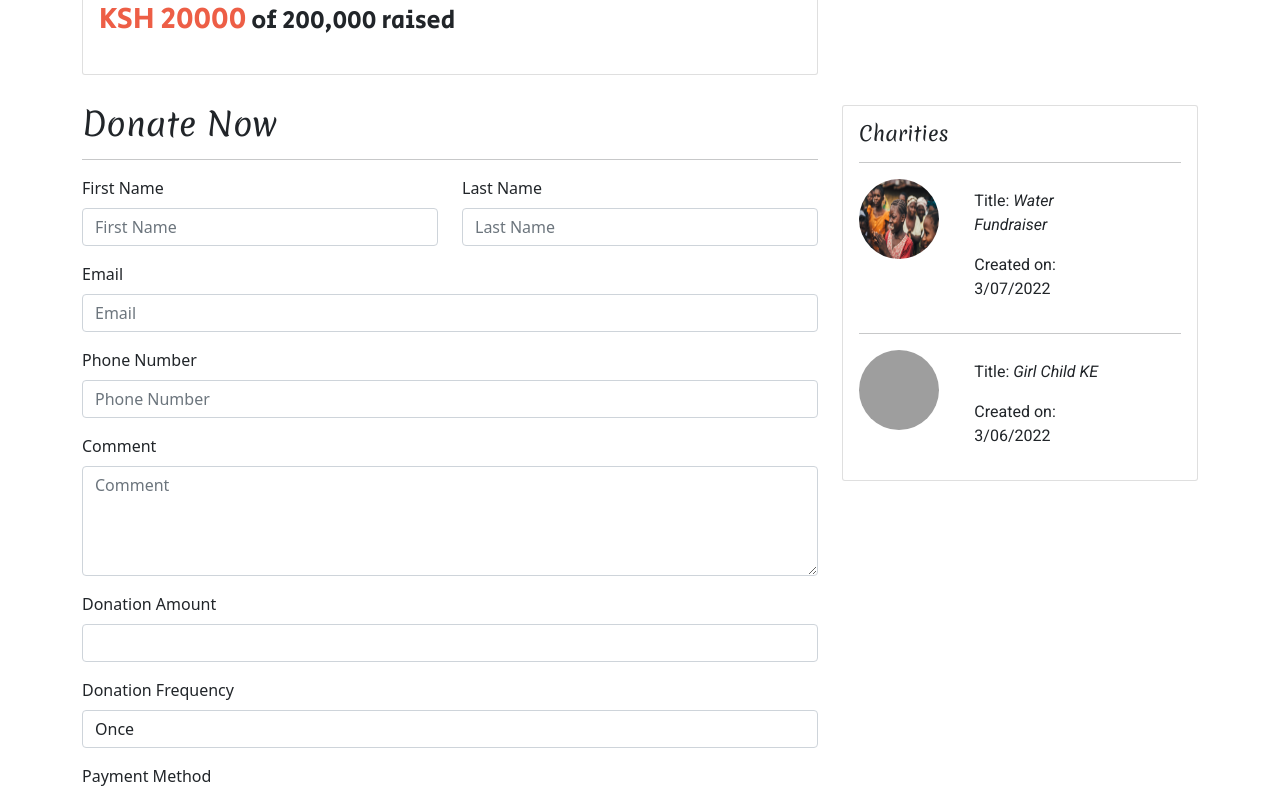
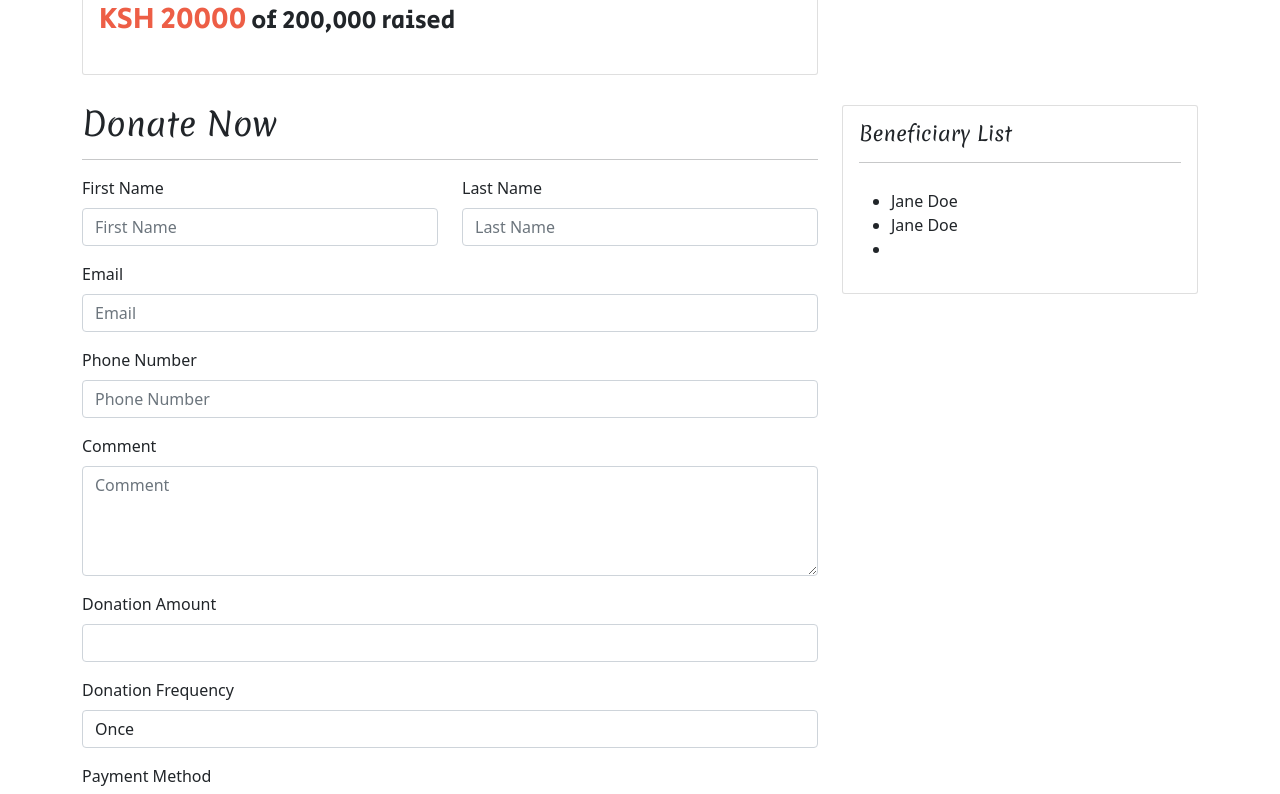
Before and after one commit to Rachelnk/Fund-Flow, an Angular app: page /donate in a window 1280 px wide. Shown: the part 880-1674 px from the top of the page. Built offline with nearby package versions, Linux system fonts and the light colour scheme; grey boxes are pictures that could not be loaded.

Commit message:
Add beneficiar list in donate page.

```diff
--- a/src/app/app.component.html
+++ b/src/app/app.component.html
@@ -2,4 +2,4 @@
 <!-- <app-contact></app-contact>
 
 <app-donate></app-donate> -->
-<!-- <app-charities></app-charities> -->
+<app-charities></app-charities>
--- a/src/app/donate/donate.component.html
+++ b/src/app/donate/donate.component.html
@@ -42,27 +42,17 @@
       <div class="col-md-4">
         <div class="card" style="margin-bottom: 30px; border-radius: 3px;">
           <div class="card-body">
-            <h5 class="card-title">Charities</h5>
+            <h5 class="card-title">Beneficiary List</h5>
             <hr>
             <div class="row">
-              <div class="col-md-4">
-                <img src="/assets/images/contact-banner.jpg" alt="charity image"  class="charity-img" height="80" width="80">
 
-              </div>
               <div class="col-md-6" style="margin-top:10px;">
-                <p>Title: <em> Water Fundraiser</em></p>
-                <p>Created on: 3/07/2022</p>
-              </div>
-            </div>
-            <hr>
-            <div class="row">
-              <div class="col-md-4">
-                <img src="/assets/images/happychildren.jpg" alt="charity image"  class="charity-img" height="80" width="80">
+                <ul>
+                  <li>Jane Doe</li>
+                  <li>Jane Doe</li>
+                  <li></li>
+                </ul>
 
-              </div>
-              <div class="col-md-6" style="margin-top:10px;">
-                <p>Title: <em>Girl Child KE</em></p>
-                <p>Created on: 3/06/2022</p>
               </div>
             </div>
 
```
